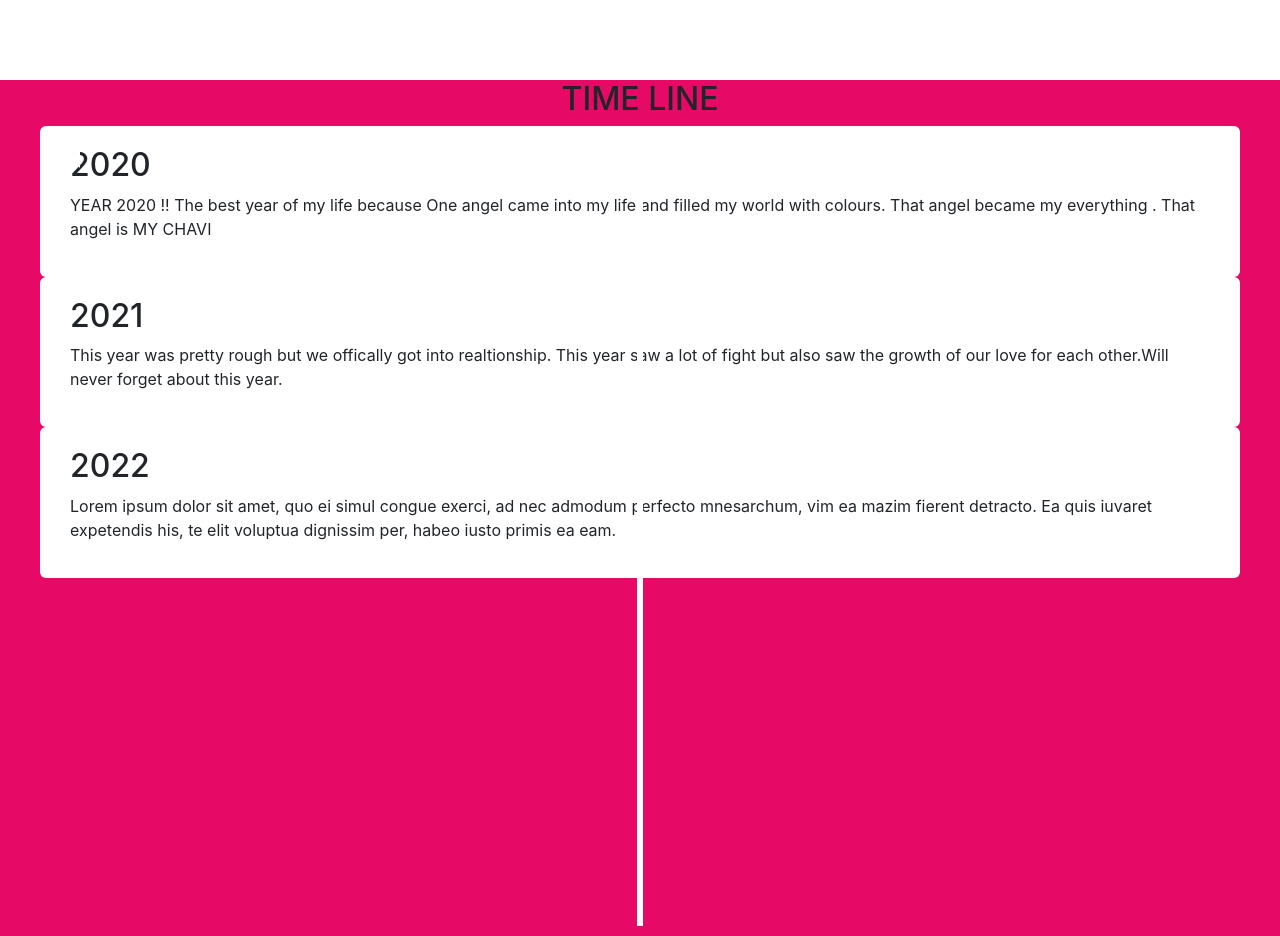
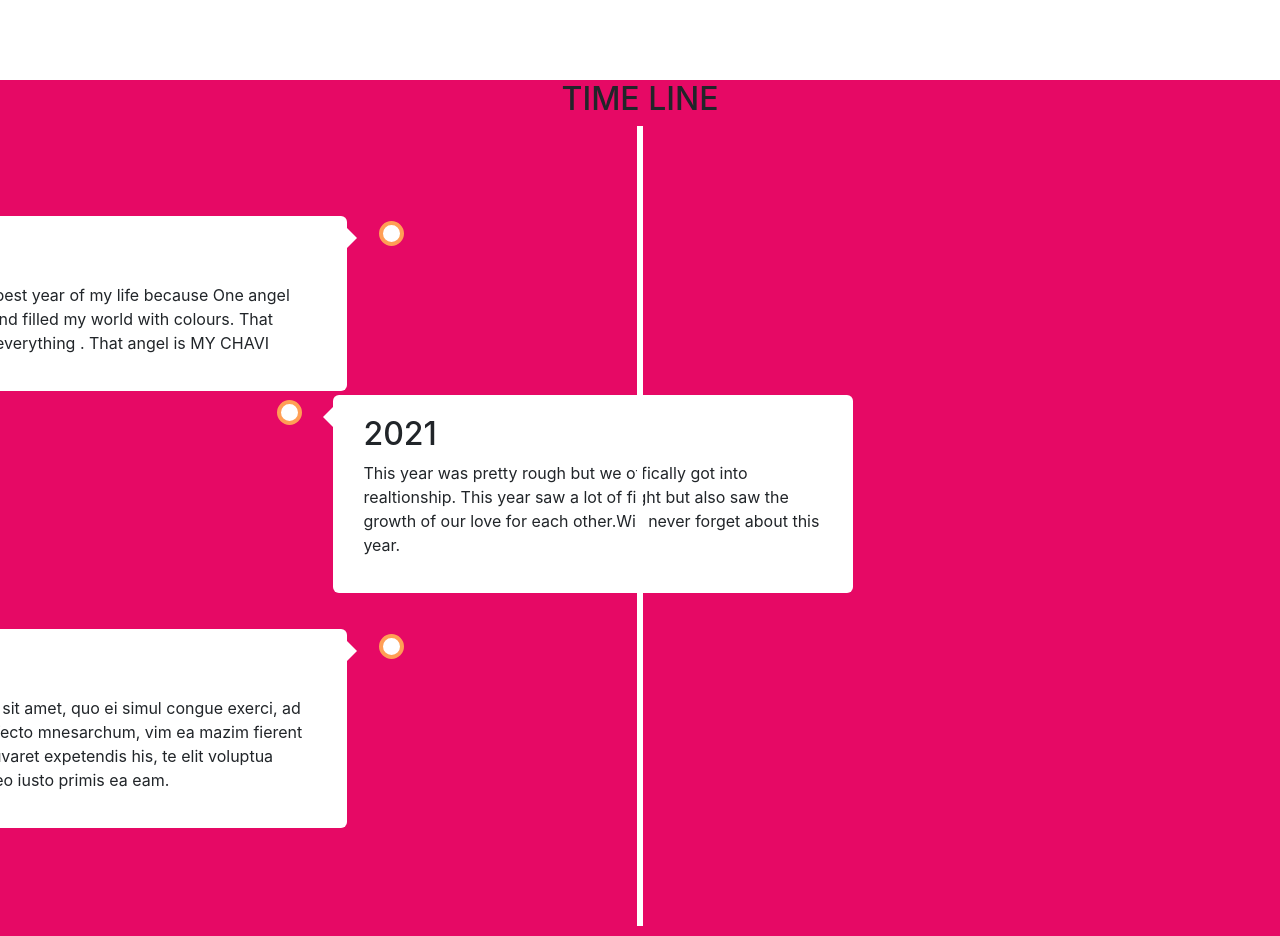
Before and after one commit to Chavi03/rohishxchavi, a plain HTML site: page index.html in a window 1280 px wide. Shown: the part 1520-2456 px from the top of the page. Drawn offline with nearby package versions, Linux system fonts and the light colour scheme; a web font is replaced by a local one.

Commit message:
Update styles.css

```diff
--- a/styles.css
+++ b/styles.css
@@ -108,7 +108,7 @@
   }
 
   /* Container around content */
-  .container {
+  .container1 {
     padding: 10px 40px;
     position: relative;
     background-color: inherit;
@@ -117,7 +117,7 @@
   }
 
   /* The circles on the timeline */
-  .container::after {
+  .container1::after {
     content: '';
     position: absolute;
     width: 25px;
```
